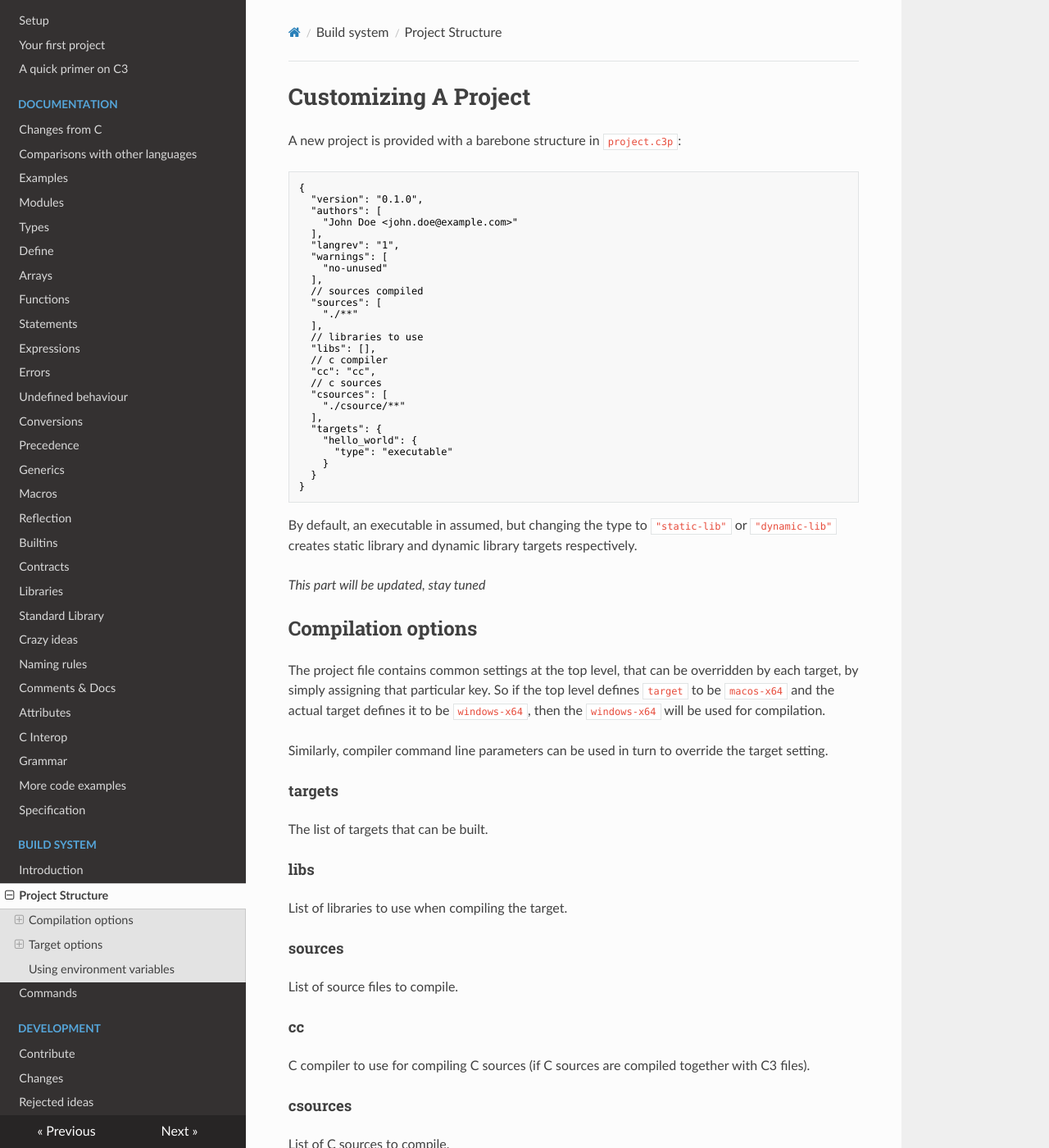
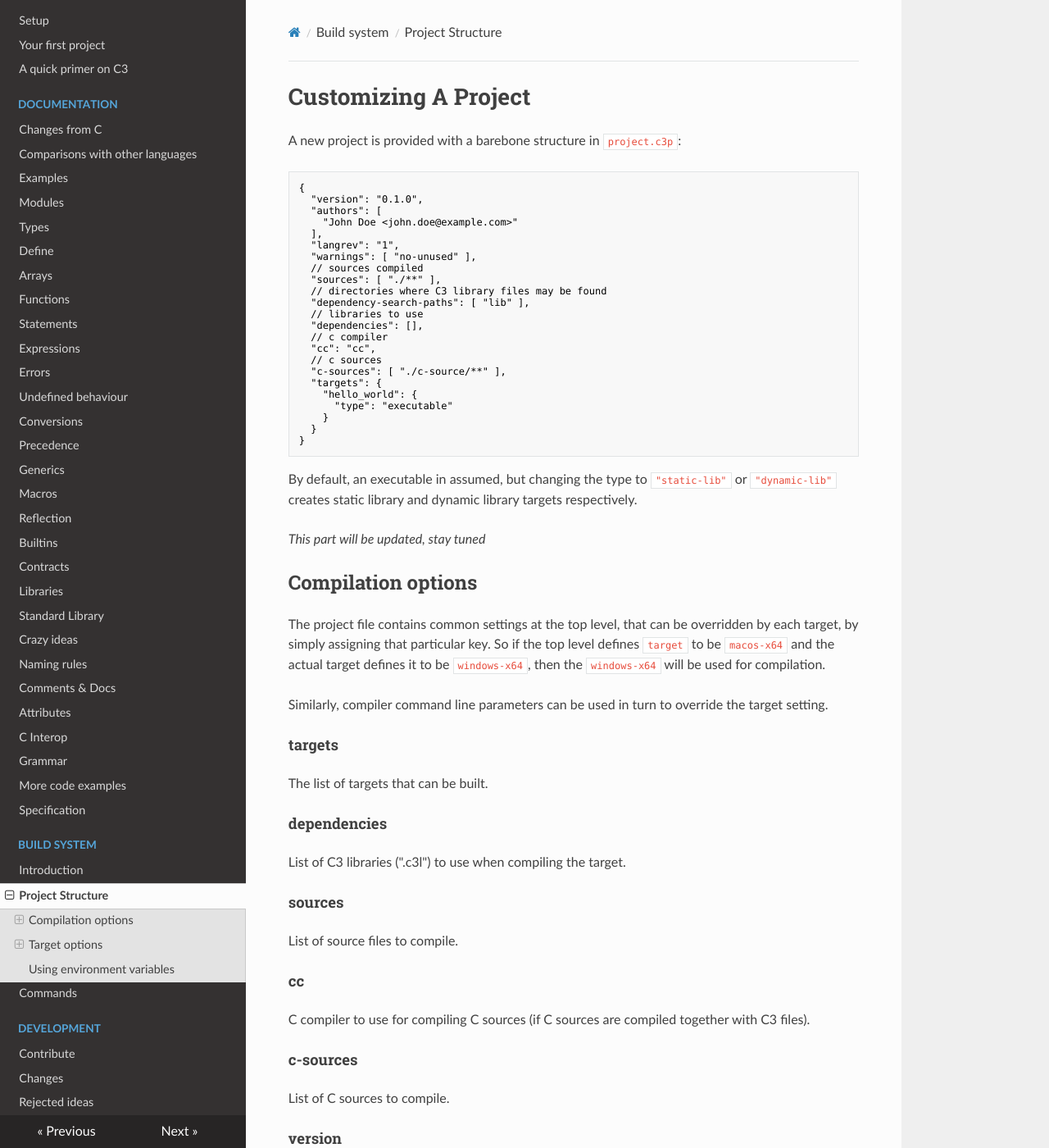
Before and after one commit to c3lang/c3docs-old, an MkDocs documentation site: the page built from docs/project.md, in a window 1280 px wide and 1400 px high. Shown: the whole window at 82% size. Built offline with MkDocs 1.6.1, drawn with Linux system fonts in a browser that asks for light colours; nearby versions of some CDN libraries.

Commit message:
Updated project.json description. Added information about static initializers and finalizers.

```diff
--- a/docs/project.md
+++ b/docs/project.md
@@ -10,21 +10,17 @@ A new project is provided with a barebone structure in `project.c3p`:
     "John Doe <john.doe@example.com>"
   ],
   "langrev": "1",
-  "warnings": [
-    "no-unused"
-  ],
+  "warnings": [ "no-unused" ],
   // sources compiled
-  "sources": [
-    "./**"
-  ],
+  "sources": [ "./**" ],
+  // directories where C3 library files may be found
+  "dependency-search-paths": [ "lib" ],
   // libraries to use
-  "libs": [],
+  "dependencies": [],
   // c compiler
   "cc": "cc",
   // c sources
-  "csources": [
-    "./csource/**"
-  ],
+  "c-sources": [ "./c-source/**" ],
   "targets": {
     "hello_world": {
       "type": "executable"
@@ -51,9 +47,9 @@ Similarly, compiler command line parameters can be used in turn to override the
 
 The list of targets that can be built.
 
-#### libs
+#### dependencies
 
-List of libraries to use when compiling the target.
+List of C3 libraries (".c3l") to use when compiling the target.
 
 #### sources
 
@@ -63,7 +59,7 @@ List of source files to compile.
 
 C compiler to use for compiling C sources (if C sources are compiled together with C3 files).
 
-#### csources
+#### c-sources
 
 List of C sources to compile.
 
```
Also changed, not shown: docs/changes.md (+4 -0 lines), docs/index.md (+1 -1 lines), docs/modules.md (+22 -0 lines).
